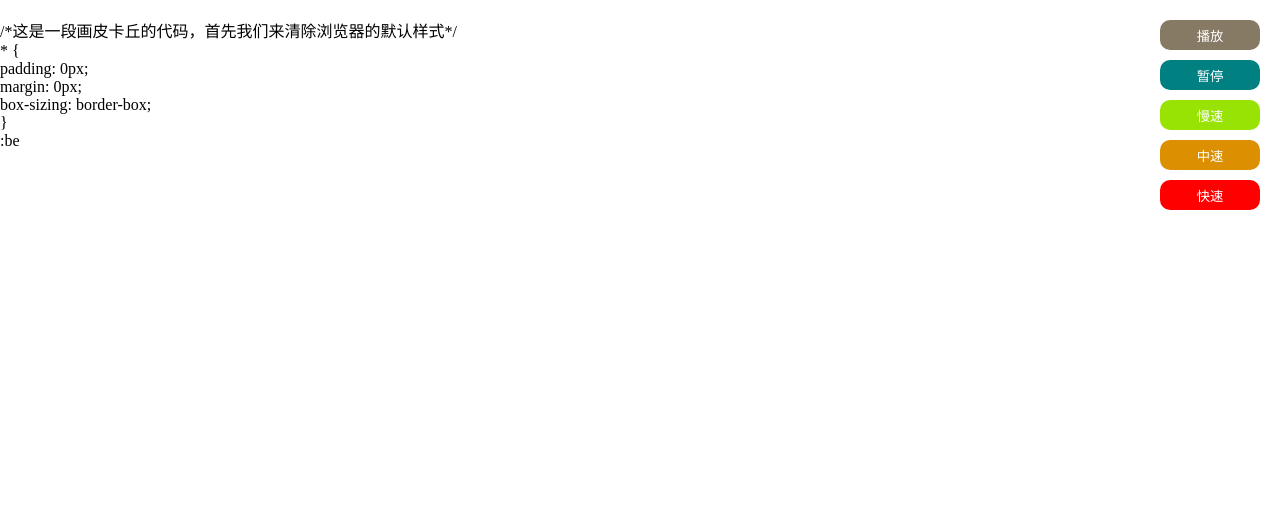
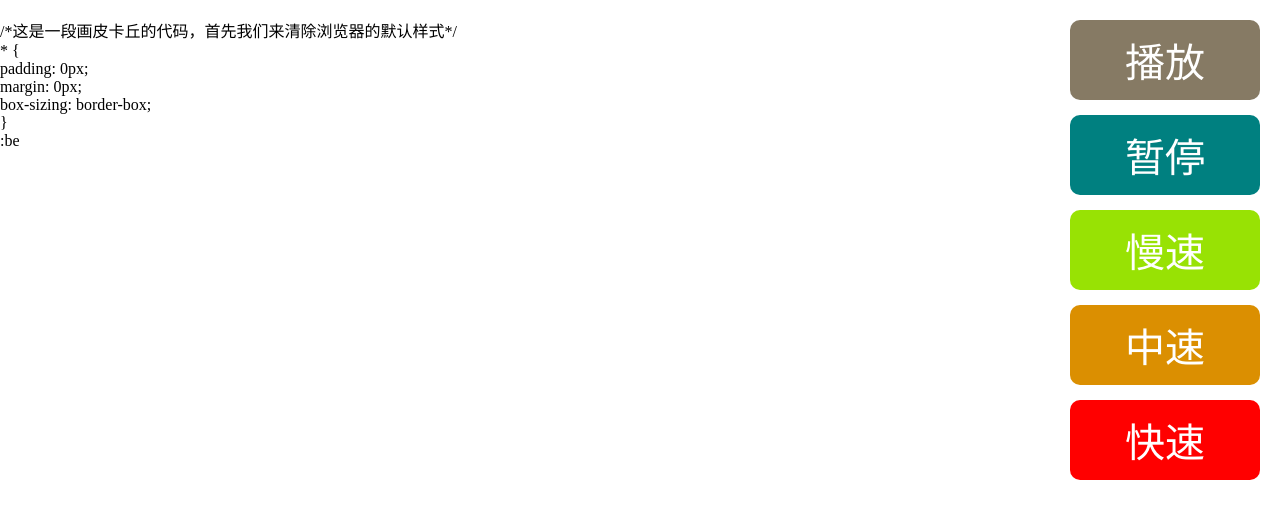
Before and after one commit to 1446450047/Draw-pikachu, a plain HTML site: page write.html in a window 1280 px wide. Drawn offline with Linux system fonts and the light colour scheme.

Commit message:
Update write.css

```diff
--- a/write.css
+++ b/write.css
@@ -35,6 +35,18 @@
   border-radius: 10px;
   cursor: pointer;
 }
+@media (min-width: 500px) {
+  #buttons > button {
+    color: white;
+    width: 190px;
+    height: 80px;
+    margin-bottom: 15px;
+    border: none;
+    border-radius: 10px;
+    cursor: pointer;
+    font-size: 40px;
+  }
+}
 #btnPlay {
   background-color: rgb(134, 122, 100);
 }
```
